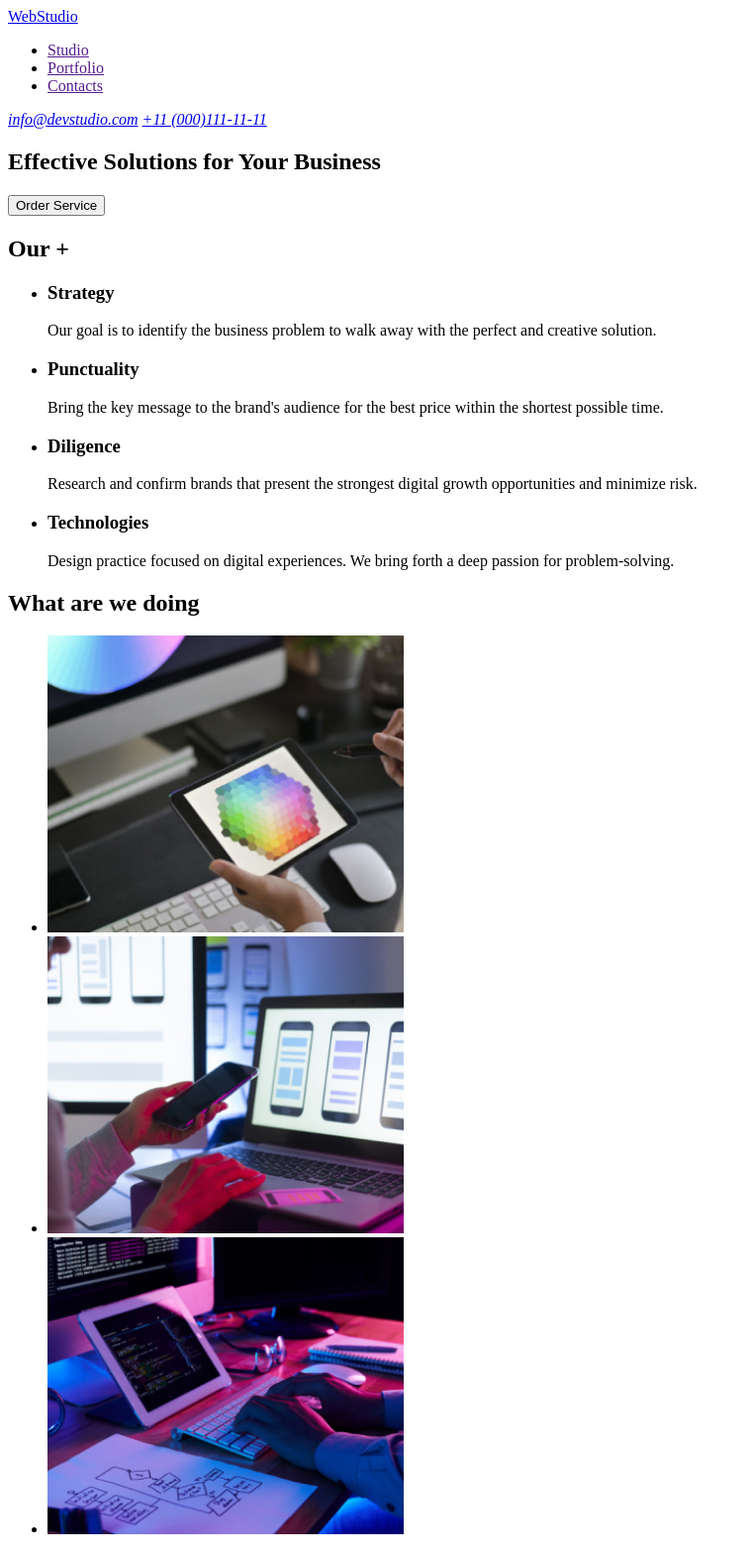
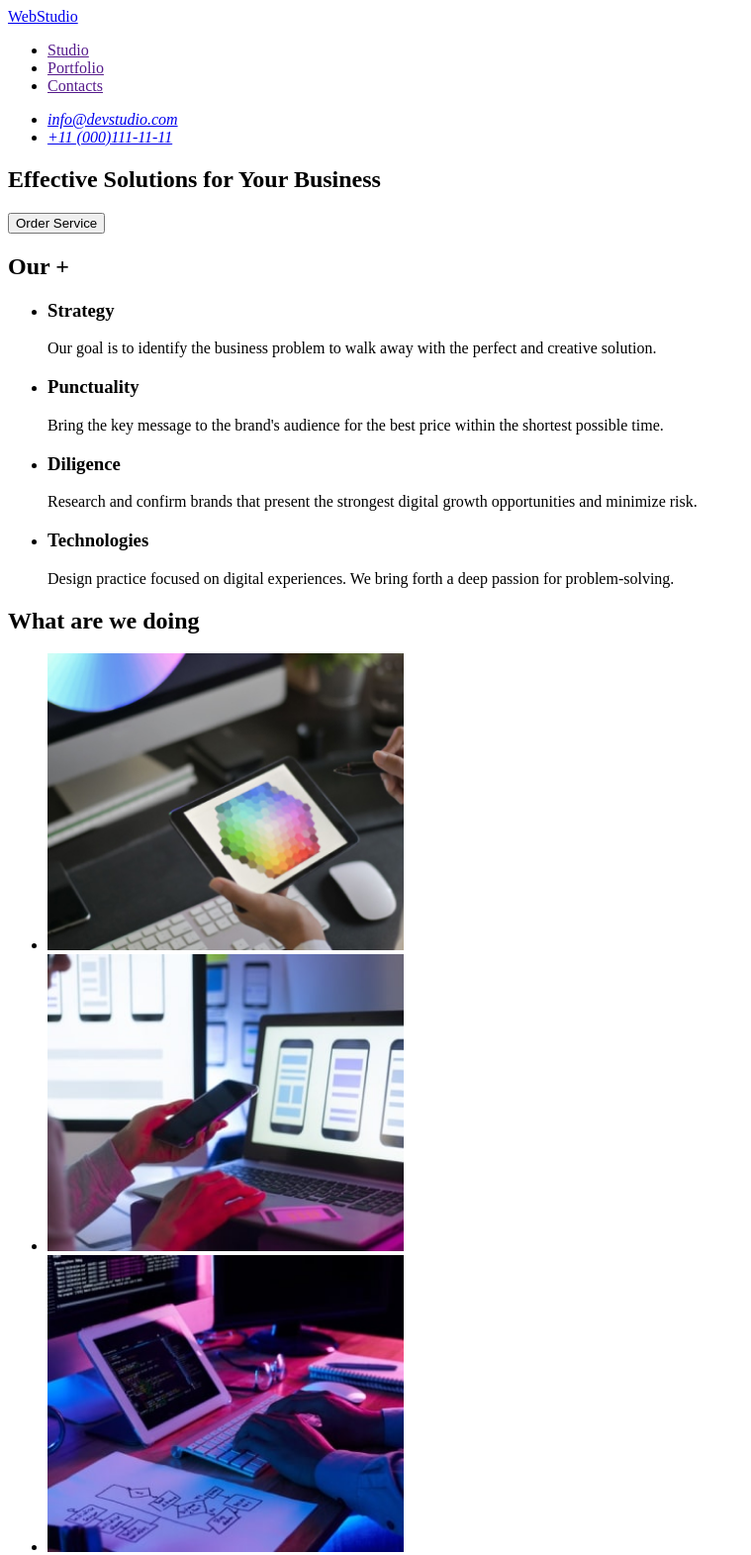
Before and after one commit to Nazakin/goit-markup-hw-01, a plain HTML site: page index.html in a window 1280 px wide. Shown: the top 1571 px of the page at 99% size, without its empty margins (0-759 px from the left). Drawn offline with Linux system fonts and the light colour scheme.

Commit message:
Fresh pussy

```diff
--- a/index.html
+++ b/index.html
@@ -16,8 +16,10 @@
 </ul>
 </nav>
 <address>
-<a href="mailto:info@devstudio.com">info@devstudio.com</a>
-<a href="tel:+110001111111">+11 (000)111-11-11</a>
+    <ul>
+<li><a href="mailto:info@devstudio.com">info@devstudio.com</a></li>
+<li><a href="tel:+110001111111">+11 (000)111-11-11</a></li>
+    </ul>
 </address>
 </header>
 
@@ -54,10 +56,10 @@
         <img src="./images/img.jpg" alt="Process of planing" width="360" height="300">
       </li>
       <li>
-        <img src="./images/img-2.png" alt="Process of creating" width="360" height="300">
+        <img src="./images/img-2.jpg" alt="Process of creating" width="360" height="300">
       </li>
       <li>
-        <img src="./images/img-3.png" alt="Picking the right color" width="360" height="300">
+        <img src="./images/img-3.jpg" alt="Picking the right color" width="360" height="300">
       </li>
     </ul>
     </section>
```
Also changed, not shown: images/img-2.jpg (added), images/img-2.png (deleted), images/img-3.jpg (added), images/img-3.png (deleted), 2 other files.
